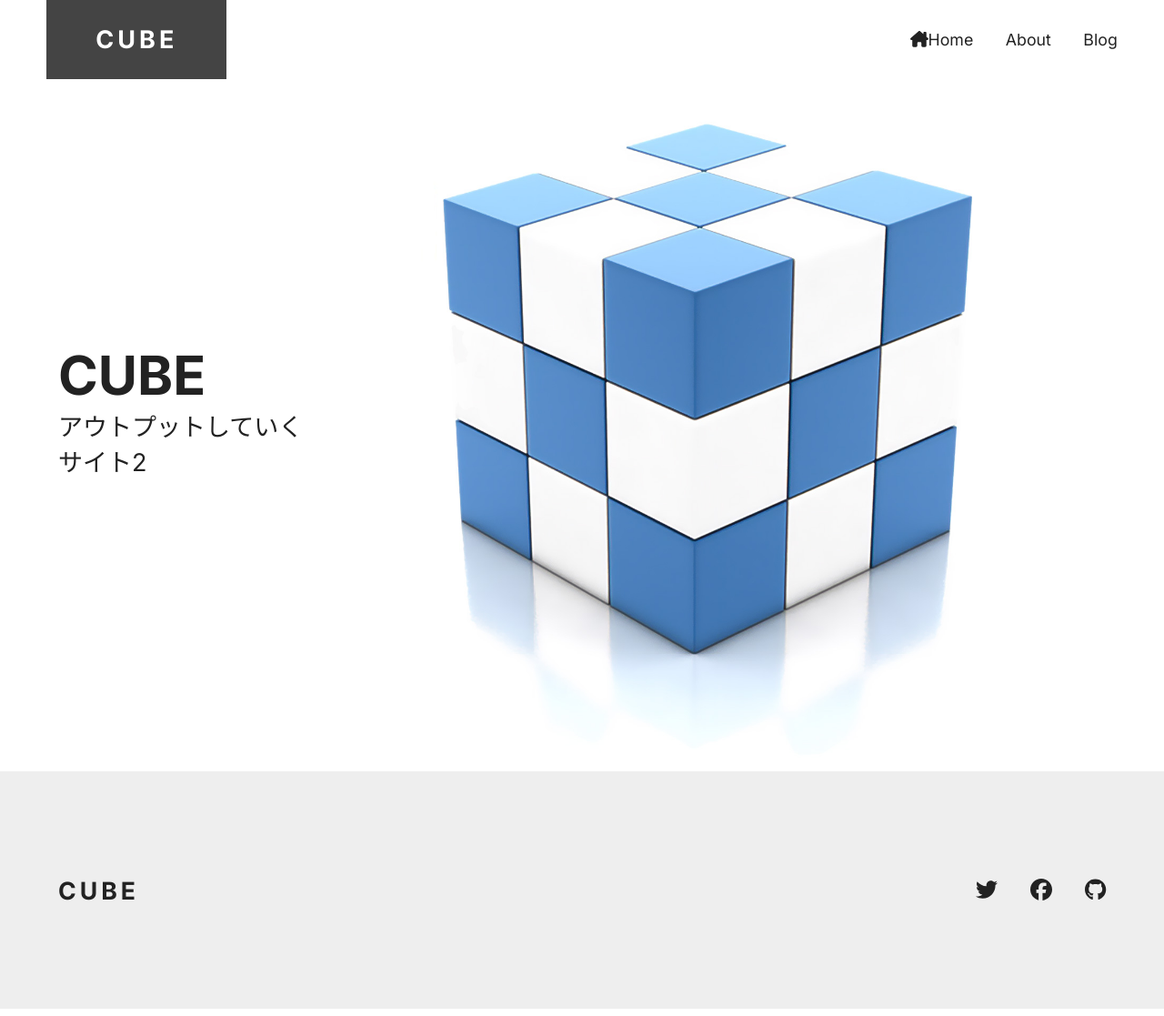
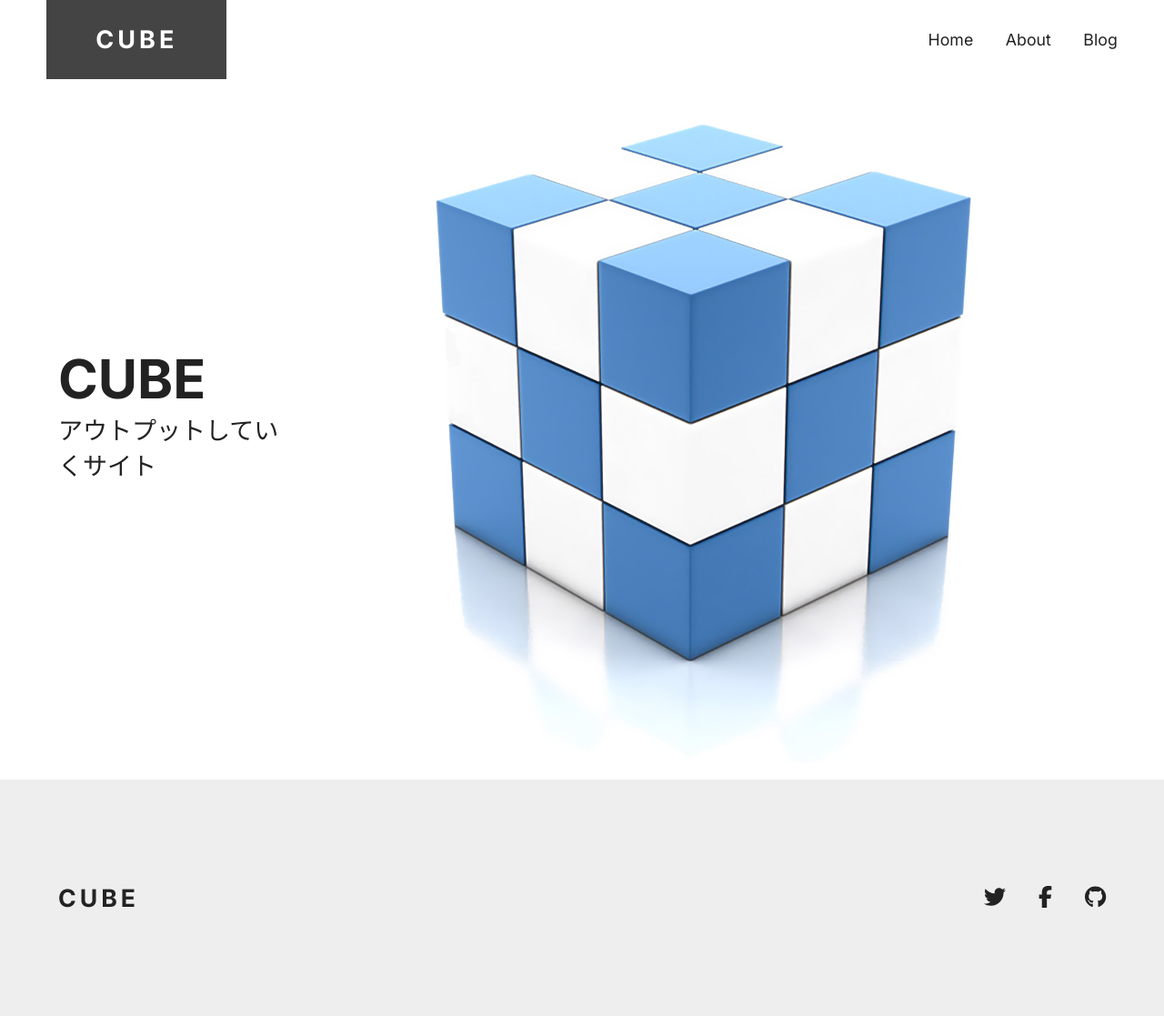
Before and after one commit to Noriyuki1203/blog, a Next.js app: page / in a window 1280 px wide. Shown: the whole page at 91% size. Built offline with nearby package versions, Linux system fonts and the light colour scheme.

Commit message:
chapter6まで

```diff
--- a/app/about/page.tsx
+++ b/app/about/page.tsx
@@ -9,9 +9,6 @@ import {
 } from "@/components/two-columns";
 import Image from "next/image";
 import eyecatch from "@/images/about.jpg";
-
-import { Metadata } from "next";
-import { ParsedUrlQuery } from "querystring";
 
 export const metadata = {
   title: "アバウト | CUBE",
--- a/app/page.tsx
+++ b/app/page.tsx
@@ -4,7 +4,7 @@ import Hero from "@/components/hero";
 export default function Home() {
   return (
     <Container>
-      <Hero title="CUBE" subtitle="アウトプットしていくサイト2" imageOn />
+      <Hero title="CUBE" subtitle="アウトプットしていくサイト" imageOn />
     </Container>
   );
 }
--- a/components/contact.js
+++ b/components/contact.js
@@ -5,7 +5,7 @@ export default function Contact() {
   return (
     <div className={styles.stack}>
       <h3 className={styles.heading}>Contact</h3>
-      <Social iconSize="15px" />
+      <Social iconSize="30px" />
       <address>cube@web.mail.address</address>
     </div>
   );
--- a/components/nav.js
+++ b/components/nav.js
@@ -1,17 +1,12 @@
 import Link from "next/link";
 import style from "@/styles/nav.module.css";
-import { FontAwesomeIcon } from "@fortawesome/react-fontawesome";
-import { faHouseChimney } from "@fortawesome/free-solid-svg-icons";
 
 export default function Nav() {
   return (
     <nav>
       <ul className={style.list}>
         <li>
-          <Link href="/">
-            <FontAwesomeIcon icon={faHouseChimney} />
-            Home
-          </Link>
+          <Link href="/">Home</Link>
         </li>
         <li>
           <Link href="/about">About</Link>
--- a/components/social.js
+++ b/components/social.js
@@ -1,11 +1,12 @@
 import styles from "@/styles/social.module.css";
+
+import "@fortawesome/fontawesome-svg-core/styles.css";
 
 import { FontAwesomeIcon } from "@fortawesome/react-fontawesome";
 import {
   faTwitter,
+  faGithub,
   faFacebookF,
-  faGithub,
-  faFacebook,
 } from "@fortawesome/free-brands-svg-icons";
 
 export default function Social({ iconSize = "initial" }) {
@@ -19,7 +20,7 @@ export default function Social({ iconSize = "initial" }) {
       </li>
       <li>
         <a href="https://www.facebook.com/">
-          <FontAwesomeIcon icon={faFacebook} />
+          <FontAwesomeIcon icon={faFacebookF} />
           <span className="sr-only">facebook</span>
         </a>
       </li>
```
Also changed, not shown: lib/constants.js (deleted, +0 -9 lines).
